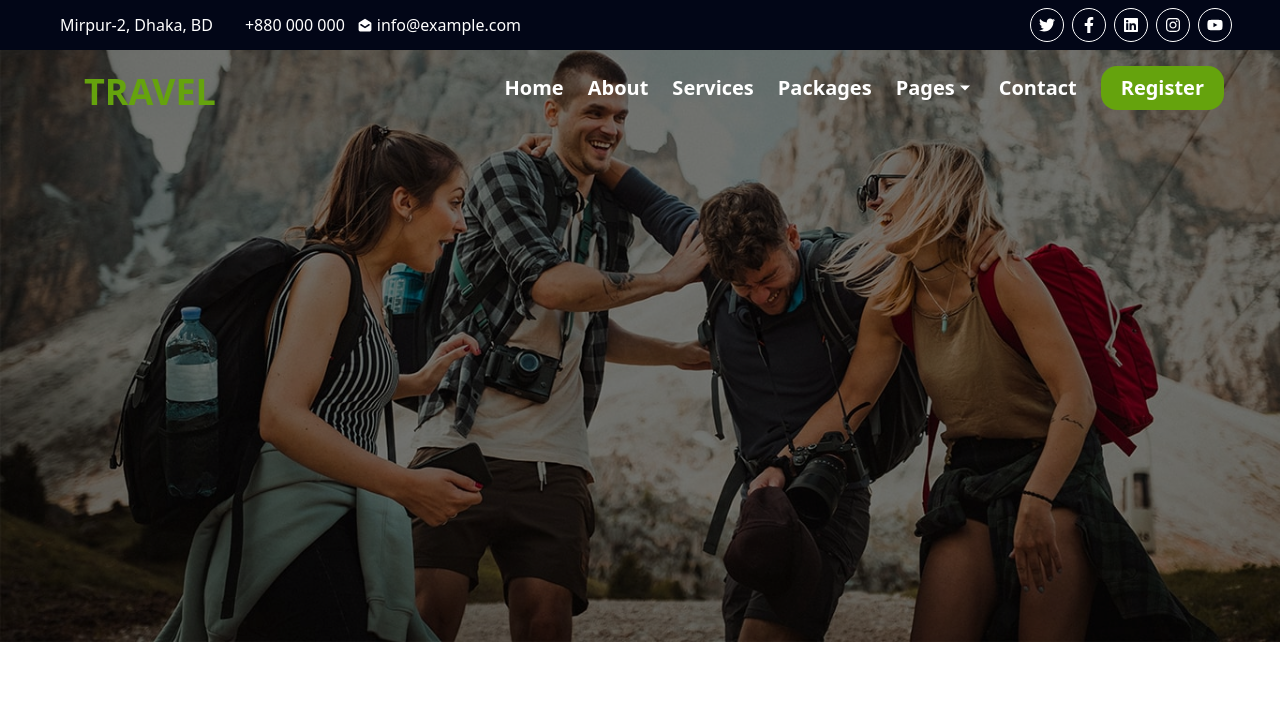
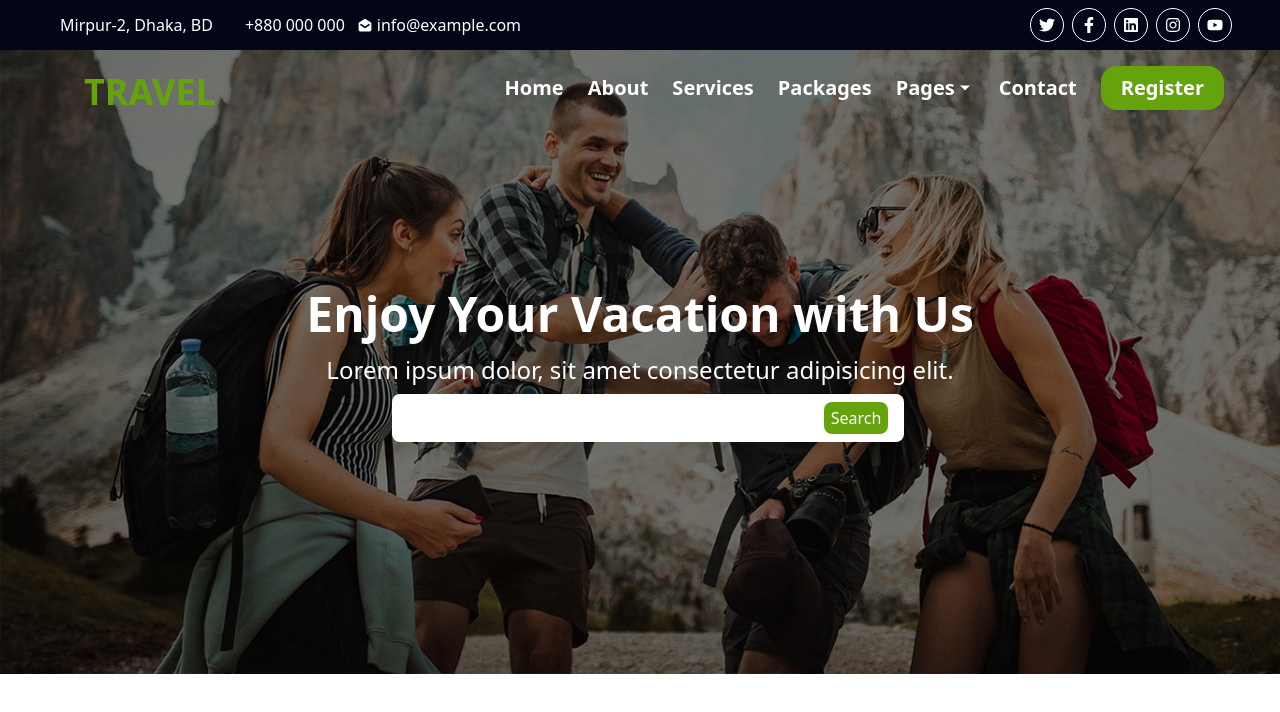
Before and after one commit to weepoka/travel_reactvite, a React (Vite) app: page / in a window 1280 px wide. Shown: the top 712 px of the page. Built offline with nearby package versions, Linux system fonts and the light colour scheme; some icons are missing.

Commit message:
Updated Hero Section

```diff
--- a/src/components/Hero.jsx
+++ b/src/components/Hero.jsx
@@ -1,10 +1,26 @@
 import bgHero from "/img/bg-hero.jpg";
 const Hero = () => {
   return (
-    <div>
-      <p>
-        <img className="w-screen h-1/6 -mt-48 relative z-40 brightness-50" src={bgHero} alt="Hero-Img" />
-      </p>
+    <div className="">
+      <img
+        className="w-screen h-1/6 -mt-40 relative z-10 brightness-50"
+        src={bgHero}
+        alt="Hero-Img"
+      />
+      <div className="relative z-40 -mt-96 text-white text-center">
+        <h1 className="text-5xl font-semibold mb-4">
+          Enjoy Your Vacation with Us
+        </h1>
+        <p className="text-2xl mb-2">
+          Lorem ipsum dolor, sit amet consectetur adipisicing elit.
+        </p>
+        <span className="flex text-center items-center justify-center rounded-xl">
+          <input type="text" className="w-2/5 h-12 rounded-lg" />
+          <button className="-ml-20 text-white w-16 h-8 bg-lime-600 rounded-lg">
+            Search
+          </button>
+        </span>
+      </div>
     </div>
   );
 };
--- a/src/components/Navbar.jsx
+++ b/src/components/Navbar.jsx
@@ -34,6 +34,7 @@ const Navbar = () => {
             Register
           </button>
         </div>
+
       </div>
       <hr className="text-white z-50" />
     </div>
--- a/src/components/PagesDropDown.jsx
+++ b/src/components/PagesDropDown.jsx
@@ -20,7 +20,7 @@ const PagesDropDown = () => {
       </div>
 
       {isDropDownOpen && (
-        <div className="w-24 bg-red-400 mt-10">
+        <div className="w-24">
           <p>Destination</p>
           <p>Booking</p>
           <p>Travel Guides</p>
```
